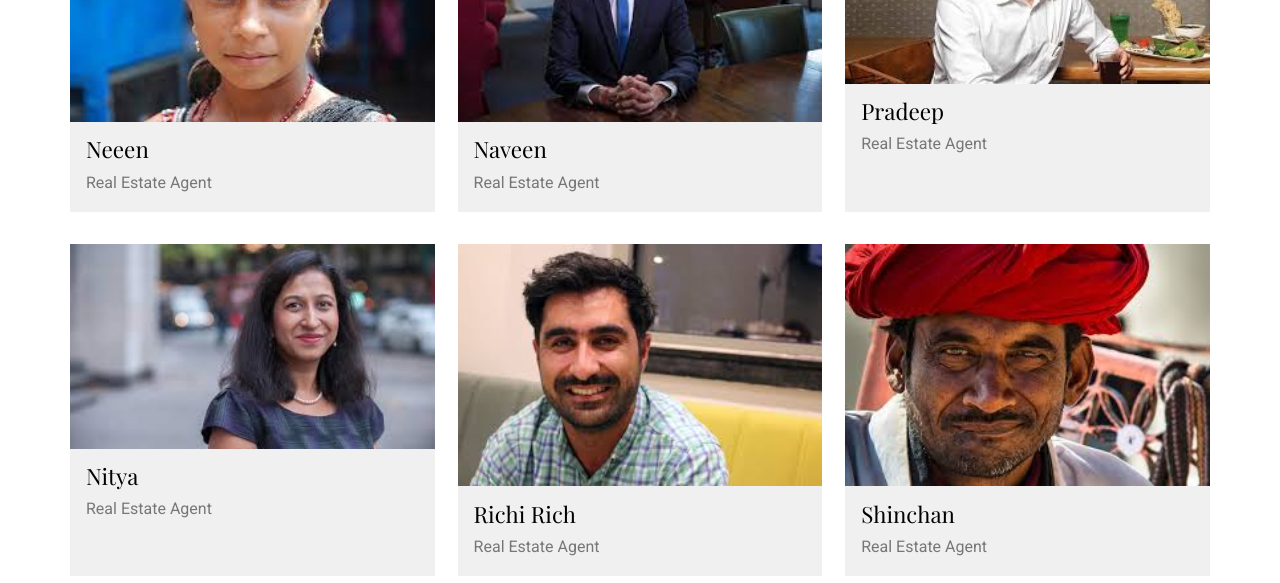
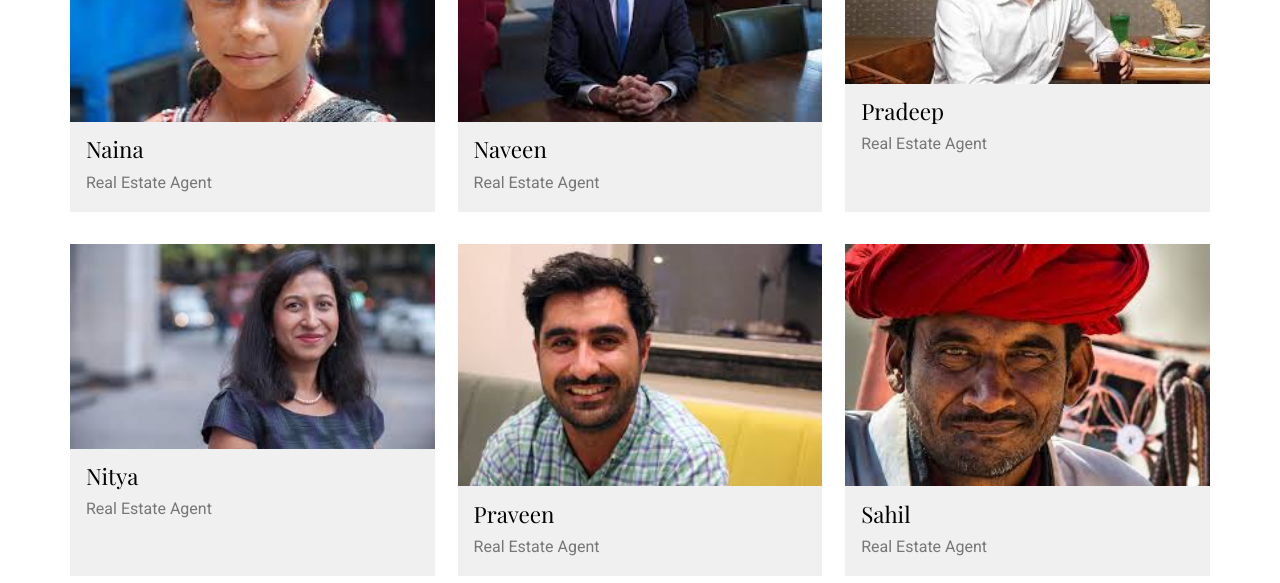
Before and after one commit to prrtek/Project, a plain HTML site: page index.html in a window 1280 px wide. Shown: the part 2160-2743 px from the top of the page. Drawn offline with nearby package versions, Linux system fonts and the light colour scheme.

Commit message:
agents changed

```diff
--- a/index.html
+++ b/index.html
@@ -156,7 +156,7 @@
             <div class="flex">
                 <div class="card">
                     <img src="images/download.jpeg" alt="Realtor 1" />
-                    <h3>Neeen</h3>
+                    <h3>Naina</h3>
                     <p>Real Estate Agent</p>
                 </div>
 
@@ -180,13 +180,13 @@
 
                 <div class="card">
                     <img src="images/images.jpeg" alt="Realtor 1" />
-                    <h3>Richi Rich</h3>
+                    <h3>Praveen</h3>
                     <p>Real Estate Agent</p>
                 </div>
 
                 <div class="card">
                     <img src="images/a.jpeg" alt="Realtor 1" />
-                    <h3>Shinchan</h3>
+                    <h3>Sahil</h3>
                     <p>Real Estate Agent</p>
                 </div>
             </div>
```
Also changed, not shown: images/8d75957d9ec1131f486cc00635444d2a.jpg (added), 3 other files.
